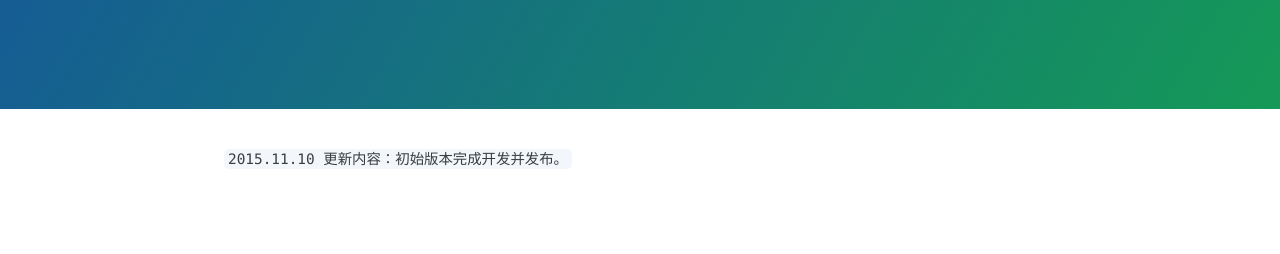
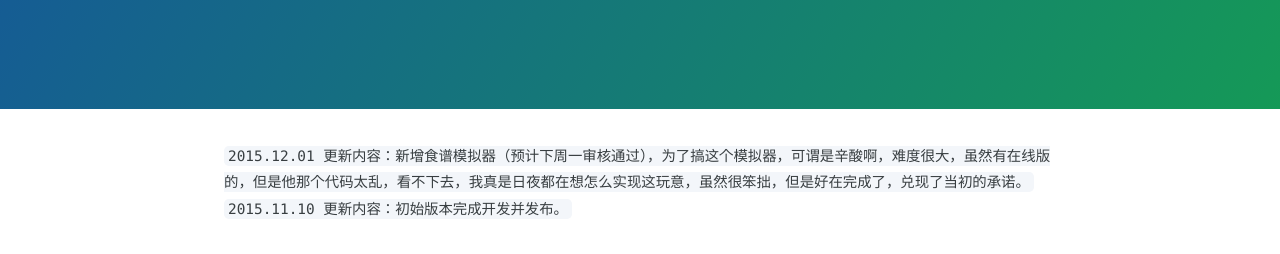
Before and after one commit to joveth/starve, a plain HTML site: page index.html in a window 1280 px wide. Shown: the part 208-462 px from the top of the page. Drawn offline with nearby package versions, Linux system fonts and the light colour scheme.

Commit message:
Update index.html

```diff
--- a/index.html
+++ b/index.html
@@ -16,7 +16,7 @@
     </section>
 
     <section class="main-content">
-      <h3>
+      <code>2015.12.01 更新内容：新增食谱模拟器（预计下周一审核通过），为了搞这个模拟器，可谓是辛酸啊，难度很大，虽然有在线版的，但是他那个代码太乱，看不下去，我真是日夜都在想怎么实现这玩意，虽然很笨拙，但是好在完成了，兑现了当初的承诺。</code><br>
 <code>2015.11.10 更新内容：初始版本完成开发并发布。</code>
 
   </body>
```
